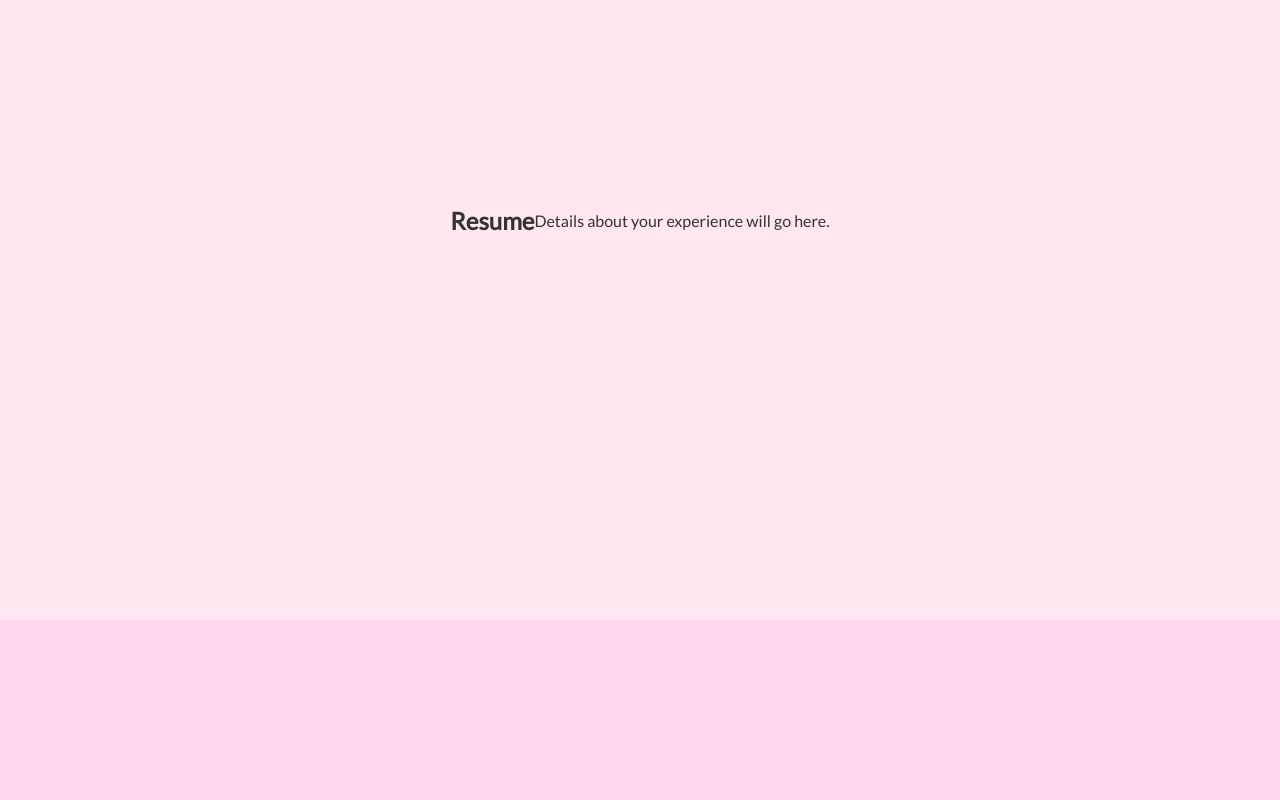
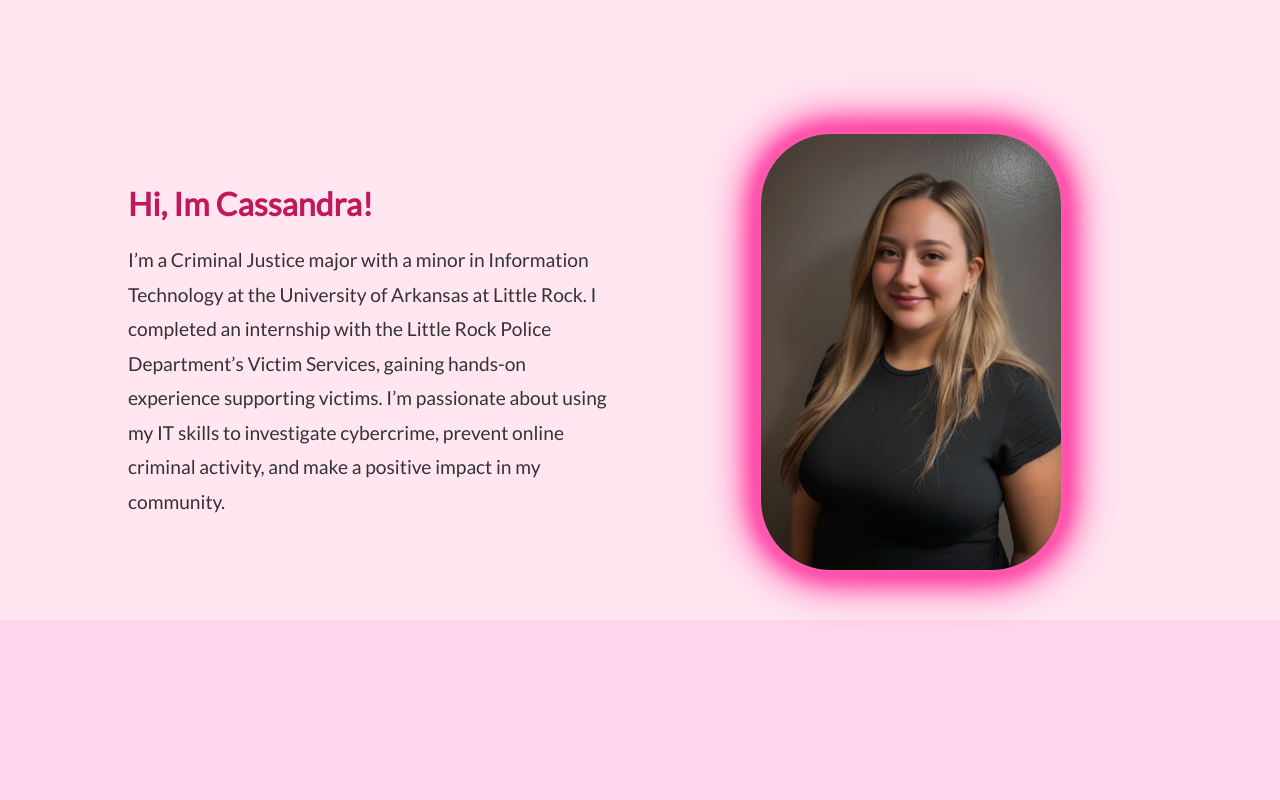
Before and after one commit to cassandrahelmick/portfolio, a plain HTML site: page portfolio/index.html in a window 1280 px wide. Shown: the part 980-1780 px from the top of the page. Drawn offline with Linux system fonts and the light colour scheme.

Commit message:
added about me

```diff
--- a/portfolio/assets/css/style.css
+++ b/portfolio/assets/css/style.css
@@ -105,6 +105,10 @@ body {
   flex-wrap: wrap; /* responsive */
 }
 
+
+
+
+
 /* LEFT IMAGE WITH NEON PINK GLOW */
 .hero-image img {
    width: 300px;        /* keeps width same as before */
@@ -170,3 +174,82 @@ body {
   .hero-text h2 { font-size: 1.5em; }
   .logo-container img { max-height: 50px; } /* responsive smaller logo */
 }
+/* ABOUT SECTION */
+.about-section {
+  background-color: #ffe6f0;
+  padding: 50px 10%;  /* top padding reduced so it starts at the top */
+  display: flex;
+  justify-content: center;
+  align-items: flex-end; /* align top */
+  min-height: 100vh;
+}
+
+.about-container {
+  display: flex;
+  align-items: center;
+  justify-content: space-between;
+  gap: 60px;
+  width: 100%;
+}
+
+/* TEXT CONTENT */
+.about-content {
+  flex: 1;
+    display: flex;
+  flex-direction: column;
+  justify-content: flex-end; /* <-- this is new */
+  height: 100%;
+}
+
+/* HEADING AT THE VERY TOP */
+.about-content h1 {
+  font-size: 2em;
+  color: #c2185b;
+  font-weight: 800;
+  margin-bottom: 20px;
+}
+
+.about-content p {
+  font-size: 1.2em;
+  color: #333;
+  line-height: 1.8;
+  max-width: 500px;
+}
+
+/* IMAGE ON THE RIGHT */
+.about-image {
+  flex: 1;
+  display: flex;
+  justify-content: center;
+  align-items: center;
+}
+.about-image img {
+  width: 100%;
+  max-width: 300px;
+  border-radius: 70px;
+  object-fit: cover;
+  box-shadow:
+    0 0 5px #ff69b4,
+    0 0 10px #ff69b4,
+    0 0 20px #ff1493,
+    0 0 30px #ff1493,
+    0 0 40px #ff69b4,
+    0 0 50px #ff69b4;
+  animation: neon-glow 2s infinite alternate;
+}
+
+/* RESPONSIVE DESIGN */
+@media (max-width: 900px) {
+  .about-container {
+    flex-direction: column;
+    text-align: center;
+  }
+
+  .about-content h1 {
+    font-size: 1em;
+  }
+
+  .about-image img {
+    max-width: 300px;
+  }
+}
--- a/portfolio/index.html
+++ b/portfolio/index.html
@@ -14,7 +14,8 @@
       <img src="assets/img/C (3)-Photoroom.png" alt="Logo">
     </div>
     <ul class="nav-links">
-      <li><a href="#profile">Profile</a></li>
+      <li><a href="#home">Home</a></li>
+      <li><a href="#about">About</a></li>
       <li><a href="#resume">Resume</a></li>
         <li><a href="#cover letter">Cover Letter</a></li>
         <li><a href="#accomplishments">Accomplishments</a></li>
@@ -44,7 +45,26 @@
     </div>
   </section>
 
+
+
   <!-- OTHER FULL-PAGE SECTIONS -->
+ <section id="about" class="about-section">
+  <div class="about-container">
+    <!-- TEXT FIRST -->
+    <div class="about-content">
+      <h1>Hi, Im Cassandra!</h1>
+      <p>
+       I’m a Criminal Justice major with a minor in Information Technology at the University of Arkansas at Little Rock. I completed an internship with the Little Rock Police Department’s Victim Services, gaining hands-on experience supporting victims. I’m passionate about using my IT skills to investigate cybercrime, prevent online criminal activity, and make a positive impact in my community.
+      </p>
+    </div>
+
+    <!-- IMAGE SECOND -->
+    <div class="about-image">
+      <img src="assets/img/self.jpeg" alt="About Me">
+    </div>
+  </div>
+</section>
+
   <section id="resume" class="page-section">
     <h1>Resume</h1>
     <p>Details about your experience will go here.</p>
```
